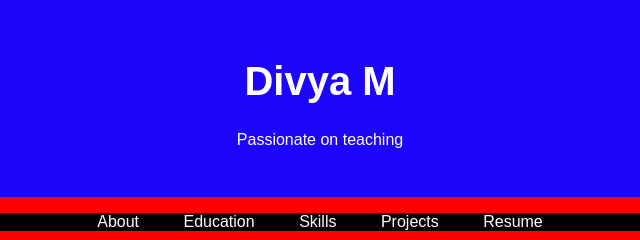
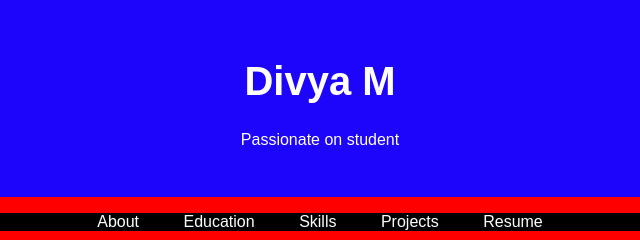
Before and after one commit to Divya2872004/Digital-portfolio-, a plain HTML site: page index.html in a window 1280 px wide. Shown: the top 240 px of the page, 320-960 px from the left. Drawn offline with Linux system fonts and the light colour scheme.

Commit message:
Update index.html

```diff
--- a/index.html
+++ b/index.html
@@ -82,7 +82,7 @@
             <div class="header-content">
                 <img src="divya.jpg" alt="Your Profile Picture" class="Profile-picture">
                 <h1>Divya M</h1>
-                <p>Passionate on teaching</p>
+                <p>Passionate on student</p>
             </div>
         </header>
         <nav>
```
